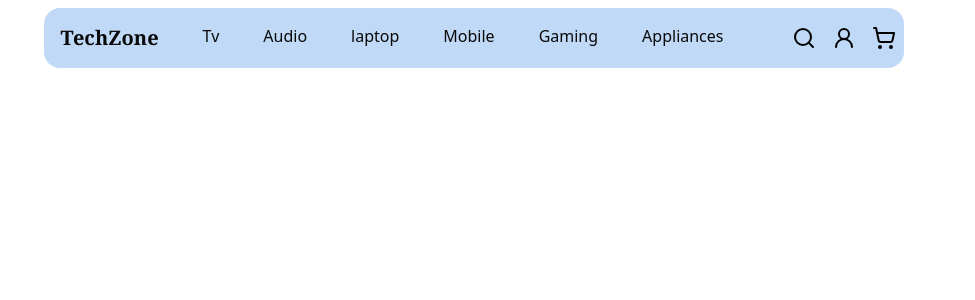
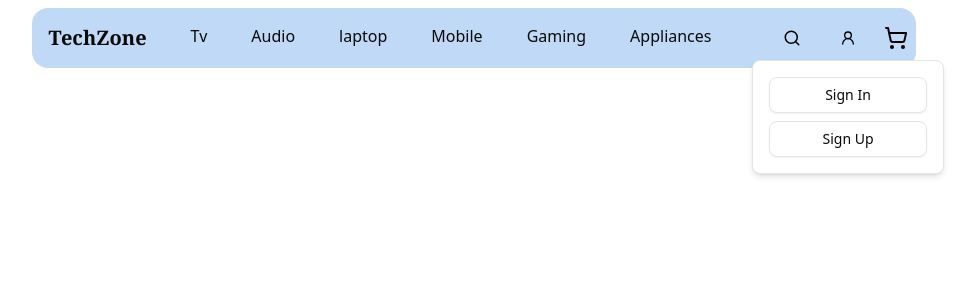
Before and after one commit to mrejo11/Ecommerce-Store, a Next.js app: page / in a window 1280 px wide. Both pictures are taken after a click on the element 1009 px from the left and 38 px from the top of the page. Shown: the top 300 px of the page, without its empty margins (166-1141 px from the left). Built offline with nearby package versions, Linux system fonts and the light colour scheme.

Commit message:
addFeature

```diff
--- a/package.json
+++ b/package.json
@@ -10,6 +10,7 @@
   },
   "dependencies": {
     "@radix-ui/react-dropdown-menu": "^2.1.6",
+    "@radix-ui/react-popover": "^1.1.6",
     "@radix-ui/react-slot": "^1.1.2",
     "@radix-ui/react-toggle": "^1.1.2",
     "class-variance-authority": "^0.7.1",
--- a/src/app/components/NavbarItems.tsx
+++ b/src/app/components/NavbarItems.tsx
@@ -4,6 +4,11 @@ import { Search, UserRound, ShoppingCart, Menu } from "lucide-react";
 import { Input } from "@/components/ui/input";
 import { useState } from "react";
 import { Button } from "@/components/ui/button";
+import {
+  Popover,
+  PopoverContent,
+  PopoverTrigger,
+} from "@/components/ui/popover";
 
 export default function NavbarItems() {
   const [isOpen, setIsOpen] = useState(false);
@@ -22,7 +27,7 @@ export default function NavbarItems() {
         <div className="bg-blue-500/30 backdrop-sepia  flex flex-col w-full md:w-auto md:flex-row gap-4 md:gap-7 p-2 rounded-2xl ">
           <div className="flex items-center md:hidden">
             <button onClick={() => setIsOpen(!isOpen)}>
-              <Menu/>
+              <Menu />
             </button>
             <Link
               href="/"
@@ -91,16 +96,65 @@ export default function NavbarItems() {
               Appliances
             </Link>
             <div className="flex flex-col md:flex-row gap-8 md:items-center md:gap-4 ml-1 md:ml-8 cursor-pointer">
-              <div className="flex items-center">
+              <div className="flex items-center scale-75">
                 <Search color="#000" />
-                {isOpen ? <Input width="100%" placeholder="Serach" className="ml-2"/> : ""}
+                {isOpen ? (
+                  <Input width="100%" placeholder="Serach" className="ml-2" />
+                ) : (
+                  ""
+                )}
               </div>
-              <div className="flex items-center">
+
+              <div className="flex items-center md:hidden">
                 <UserRound color="#000" />
-                {isOpen ?<Link href="/account/signIn"> <Button size="lg" className="ml-2"
-                onClick={handleLinkClick}
-                >SignIn</Button> </Link>: ""}
+                {isOpen ? (
+                  <Link href="/account/signIn">
+                    {" "}
+                    <Button
+                      size="lg"
+                      className="ml-2"
+                      onClick={handleLinkClick}
+                    >
+                      SignIn
+                    </Button>{" "}
+                  </Link>
+                ) : (
+                  ""
+                )}
               </div>
+
+              <div className="hidden md:block">
+                <Popover>
+                  <PopoverTrigger asChild>
+                    <Button variant="ghost" className="ml-2 p-2">
+                      <UserRound color="#000" />
+                    </Button>
+                  </PopoverTrigger>
+                  <PopoverContent className="w-48">
+                    <div className="flex flex-col gap-2">
+                      <Link href="/account/signIn">
+                        <Button
+                          variant="outline"
+                          className="w-full"
+                          onClick={handleLinkClick}
+                        >
+                          Sign In
+                        </Button>
+                      </Link>
+                      <Link href="/account/signUp">
+                        <Button
+                          variant="outline"
+                          className="w-full"
+                          onClick={handleLinkClick}
+                        >
+                          Sign Up
+                        </Button>
+                      </Link>
+                    </div>
+                  </PopoverContent>
+                </Popover>
+              </div>
+
               <div>
                 <ShoppingCart color="#000" />
               </div>
--- /dev/null
+++ b/src/components/ui/popover.tsx
@@ -0,0 +1,48 @@
+"use client"
+
+import * as React from "react"
+import * as PopoverPrimitive from "@radix-ui/react-popover"
+
+import { cn } from "@/lib/utils"
+
+function Popover({
+  ...props
+}: React.ComponentProps<typeof PopoverPrimitive.Root>) {
+  return <PopoverPrimitive.Root data-slot="popover" {...props} />
+}
+
+function PopoverTrigger({
+  ...props
+}: React.ComponentProps<typeof PopoverPrimitive.Trigger>) {
+  return <PopoverPrimitive.Trigger data-slot="popover-trigger" {...props} />
+}
+
+function PopoverContent({
+  className,
+  align = "center",
+  sideOffset = 4,
+  ...props
+}: React.ComponentProps<typeof PopoverPrimitive.Content>) {
+  return (
+    <PopoverPrimitive.Portal>
+      <PopoverPrimitive.Content
+        data-slot="popover-content"
+        align={align}
+        sideOffset={sideOffset}
+        className={cn(
+          "bg-popover text-popover-foreground data-[state=open]:animate-in data-[state=closed]:animate-out data-[state=closed]:fade-out-0 data-[state=open]:fade-in-0 data-[state=closed]:zoom-out-95 data-[state=open]:zoom-in-95 data-[side=bottom]:slide-in-from-top-2 data-[side=left]:slide-in-from-right-2 data-[side=right]:slide-in-from-left-2 data-[side=top]:slide-in-from-bottom-2 z-50 w-72 rounded-md border p-4 shadow-md outline-hidden",
+          className
+        )}
+        {...props}
+      />
+    </PopoverPrimitive.Portal>
+  )
+}
+
+function PopoverAnchor({
+  ...props
+}: React.ComponentProps<typeof PopoverPrimitive.Anchor>) {
+  return <PopoverPrimitive.Anchor data-slot="popover-anchor" {...props} />
+}
+
+export { Popover, PopoverTrigger, PopoverContent, PopoverAnchor }
```
Also changed, not shown: 1 other file (tests, documents, lock files or other folders).
